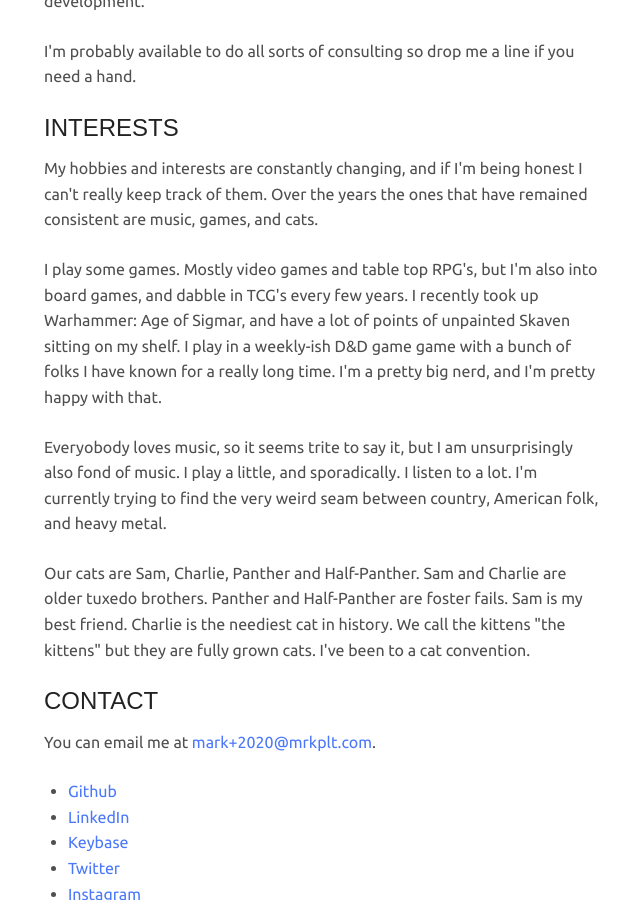
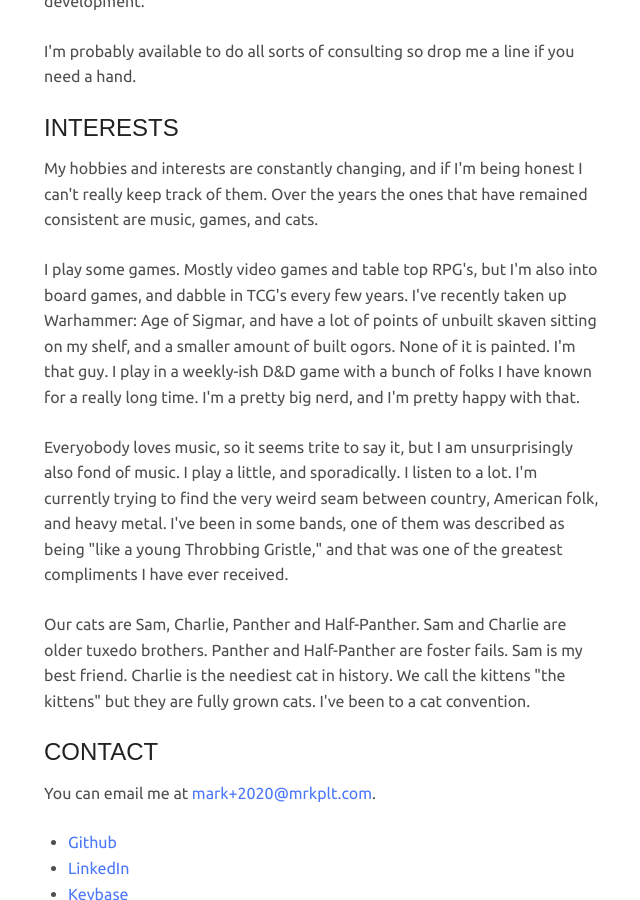
Before and after one commit to mrkplt/mrkplt.github.io, a Jekyll site: the page built from index.html, in a window 1280 px wide and 900 px high, scrolled down 546 px. Shown: the whole window, without its empty margins (316-956 px from the left). Built offline with Jekyll 4.4.1, drawn with Linux system fonts in a browser that asks for light colours; some web fonts are replaced.

Commit message:
Update interests.html

```diff
--- a/_includes/interests.html
+++ b/_includes/interests.html
@@ -1,8 +1,8 @@
 <h2 id='interests'>Interests</h2>
   <p>My hobbies and interests are constantly changing, and if I'm being honest I can't really keep track of them. Over the years the ones that have remained consistent are music, games, and cats.</p>
 
-  <p>I play some games. Mostly video games and table top RPG's, but I'm also into board games, and dabble in TCG's every few years. I recently took up Warhammer: Age of Sigmar, and have a lot of points of unpainted Skaven sitting on my shelf. I play in a weekly-ish D&amp;D game game with a bunch of folks I have known for a really long time. I'm a pretty big nerd, and I'm pretty happy with that.</p>
+  <p>I play some games. Mostly video games and table top RPG's, but I'm also into board games, and dabble in TCG's every few years. I've recently taken up Warhammer: Age of Sigmar, and have a lot of points of unbuilt skaven sitting on my shelf, and a smaller amount of built ogors. None of it is painted. I'm that guy. I play in a weekly-ish D&amp;D game with a bunch of folks I have known for a really long time. I'm a pretty big nerd, and I'm pretty happy with that.</p>
 
-  <p>Everyobody loves music, so it seems trite to say it, but I am unsurprisingly also fond of music. I play a little, and sporadically. I listen to a lot. I'm currently trying to find the very weird seam between country, American folk, and heavy metal.</p>
+  <p>Everyobody loves music, so it seems trite to say it, but I am unsurprisingly also fond of music. I play a little, and sporadically. I listen to a lot. I'm currently trying to find the very weird seam between country, American folk, and heavy metal. I've been in some bands, one of them was described as being "like a young Throbbing Gristle," and that was one of the greatest compliments I have ever received.</p>
 
   <p>Our cats are Sam, Charlie, Panther and Half-Panther. Sam and Charlie are older tuxedo brothers. Panther and Half-Panther are foster fails. Sam is my best friend. Charlie is the neediest cat in history. We call the kittens "the kittens" but they are fully grown cats. I've been to a cat convention.</p>
```
